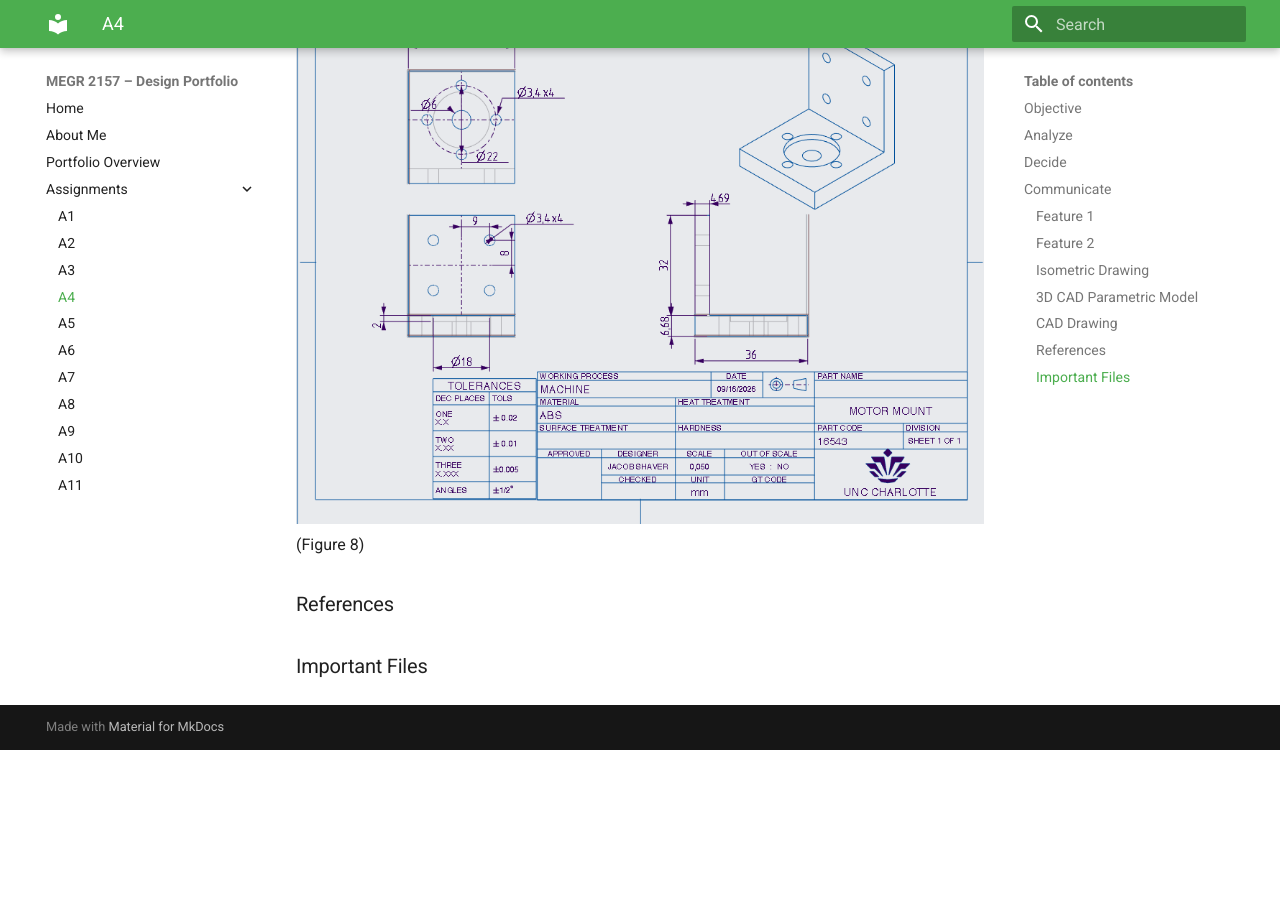
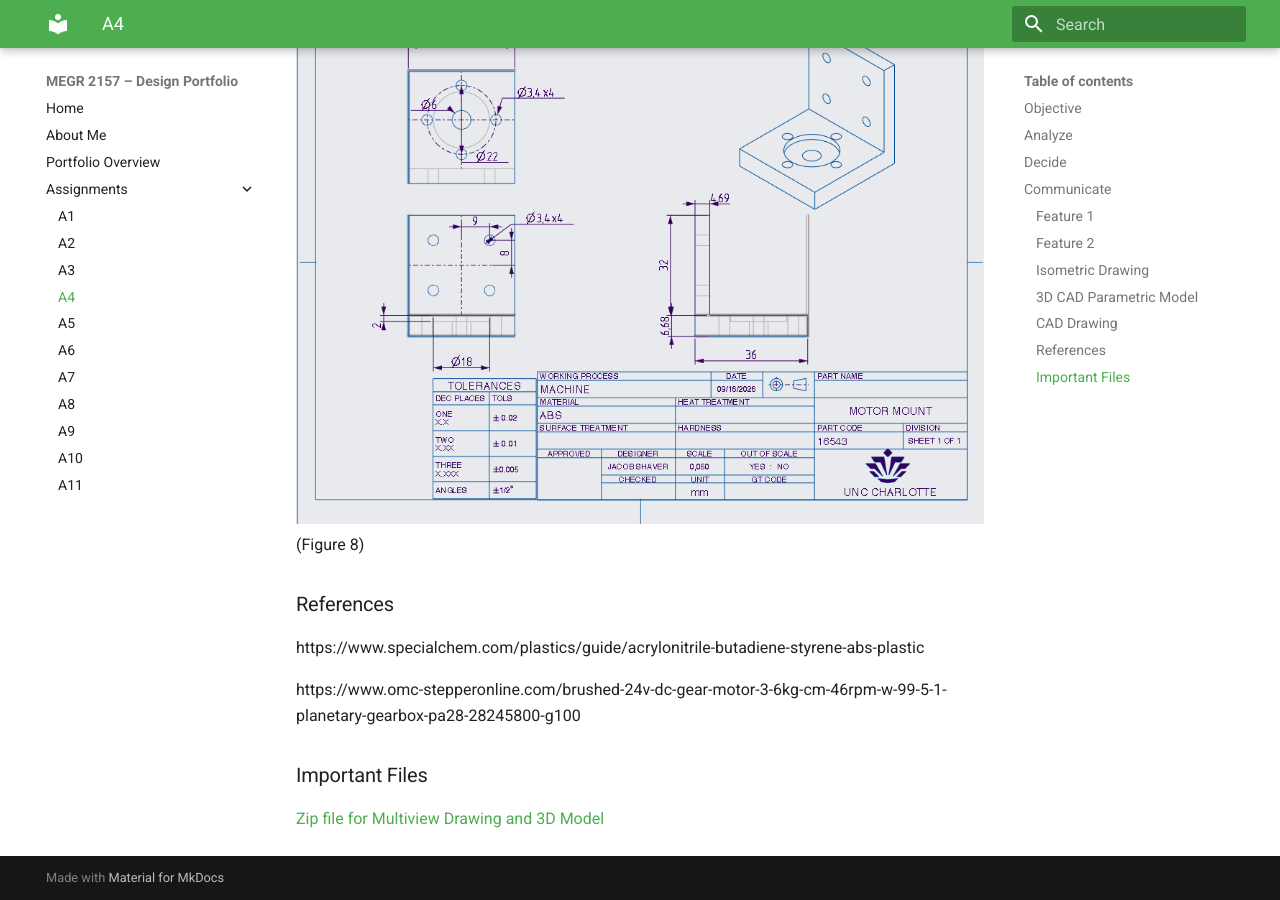
Before and after one commit to JacobShaver/design-projects-portfolio, an MkDocs documentation site: the page built from docs/assignments/A04/index.md, in a window 1280 px wide and 900 px high, scrolled down 7023 px. Built offline with MkDocs 1.6.1 and Material for MkDocs 9.7.7, drawn with Linux system fonts in a browser that asks for light colours; before the commit the page ends 7773 px from its top, so only the background shows below that.

Commit message:
Update index.md

```diff
--- a/docs/assignments/A04/index.md
+++ b/docs/assignments/A04/index.md
@@ -60,5 +60,8 @@ After finishing my design I was tasked with creating a multiview drawing with a
 (Figure 8)
 
 ### References
+https://www.specialchem.com/plastics/guide/acrylonitrile-butadiene-styrene-abs-plastic
 
+https://www.omc-stepperonline.com/brushed-24v-dc-gear-motor-3-6kg-cm-46rpm-w-99-5-1-planetary-gearbox-pa28-28245800-g100
 ### Important Files
+[Zip file for Multiview Drawing and 3D Model](uncc_asize.frm.zip)
```
